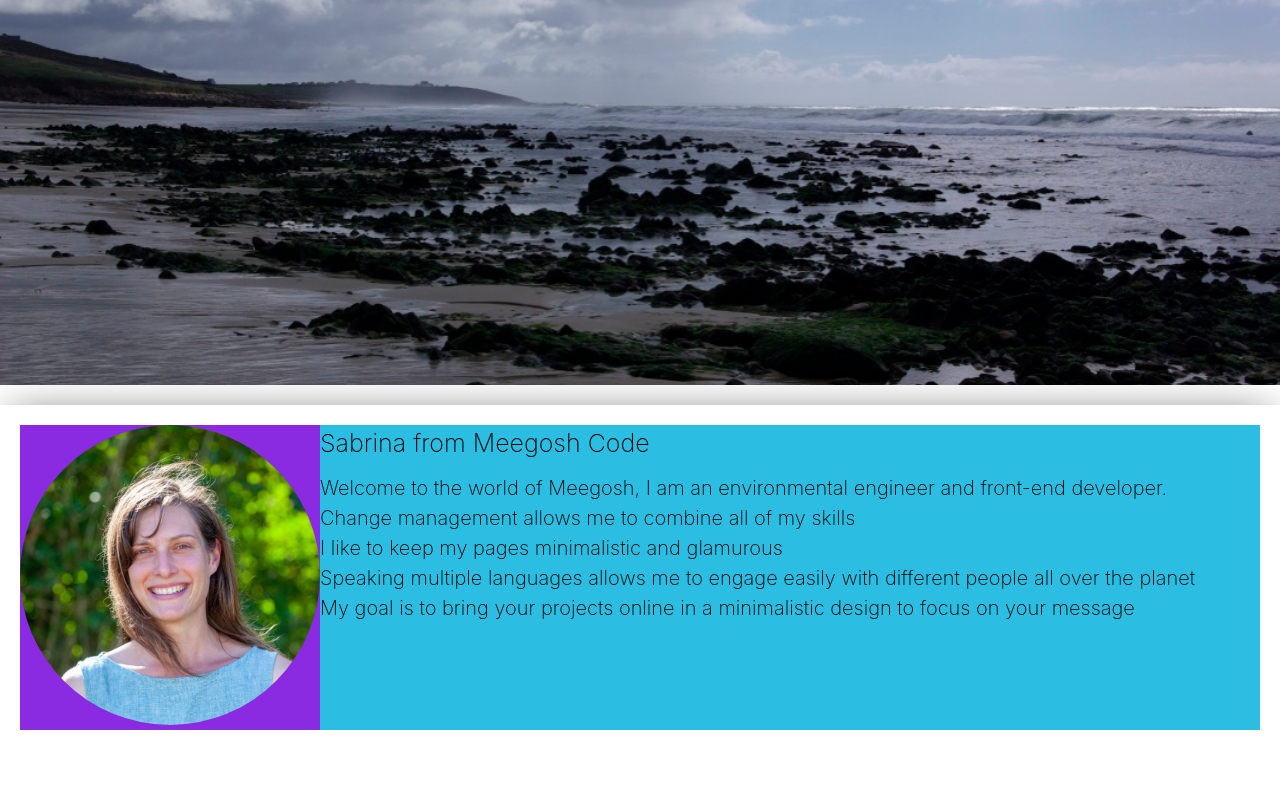
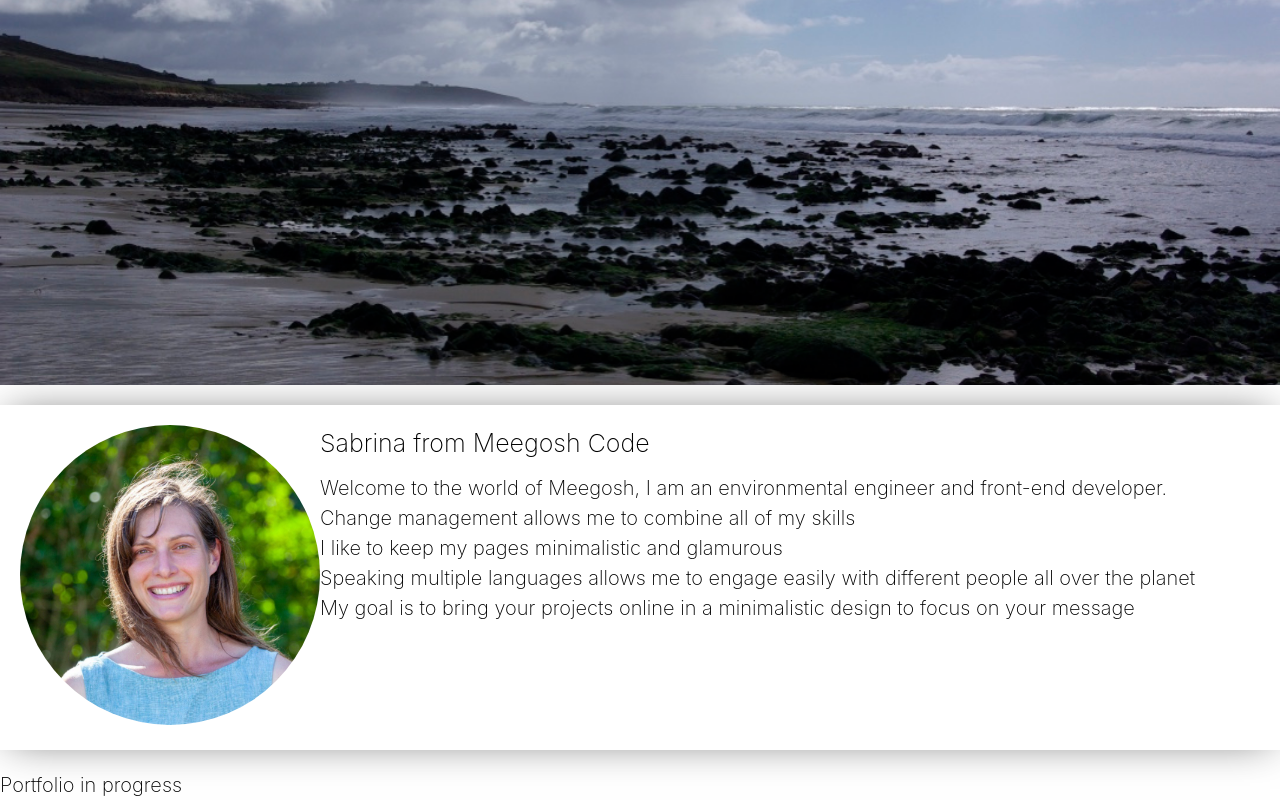
Before and after one commit to SabMc/meegoshcode, a React (Create React App) app: page / in a window 1280 px wide. Shown: the part 255-1055 px from the top of the page. Before the commit the page ends 1005 px from the top, so only its background shows below. Built offline with nearby package versions, Linux system fonts and the light colour scheme.

Commit message:
update
portfolio in progress note

```diff
--- a/src/components/About.css
+++ b/src/components/About.css
@@ -21,12 +21,6 @@
   align-items: top;
 }
 
-.one {
-  background-color: blueviolet;
-}
-.two {
-  background-color: rgb(43, 189, 226);
-}
 .me-image {
   border-radius: 50%;
   width: 300px;
--- a/src/pages/Home.js
+++ b/src/pages/Home.js
@@ -5,6 +5,7 @@ function Home() {
   return (
     <div>
       <About />
+      <p>Portfolio in progress</p>
     </div>
   );
 }
```
Also changed, not shown: 1 other file (tests, documents, lock files or other folders).
